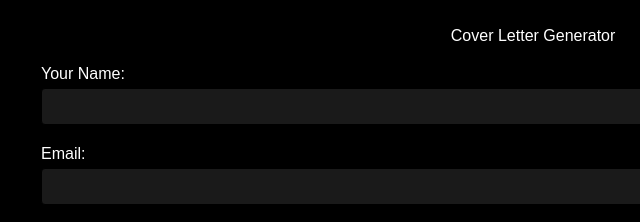
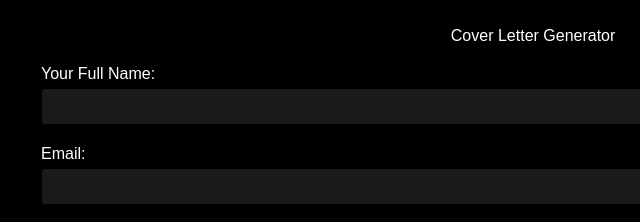
Before and after one commit to TGxExtron/Cover-Letter-Generator, a plain HTML site: page index1.html in a window 1280 px wide. Shown: the part 296-518 px from the top of the page, 0-640 px from the left. Drawn offline with Linux system fonts and the light colour scheme.

Commit message:
Update index1.html

```diff
--- a/index1.html
+++ b/index1.html
@@ -105,7 +105,7 @@
             </div>
         </nav>
         <form id="coldemailgeneratorform">
-            <label for="name">Your Name:</label>
+            <label for="name">Your Full Name:</label>
             <input type="text" id="name" required>
             <label for="email">Email:</label>
             <input type="email" id="email" required>
```
